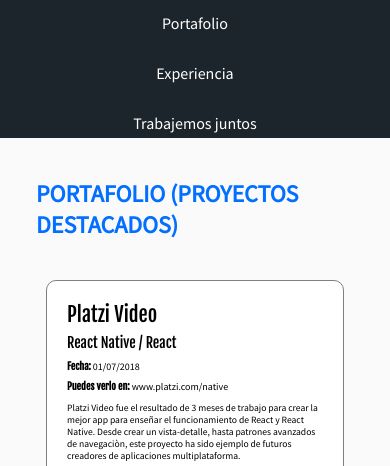
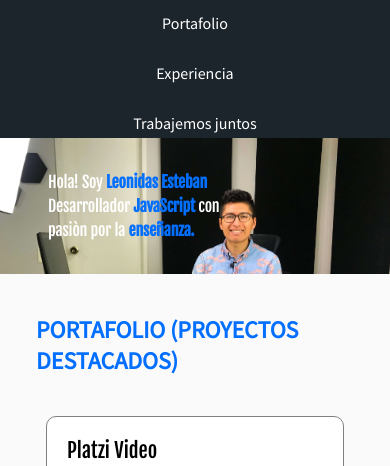
Before and after one commit to gustavo-arana/platzi-responsive-desing, a plain HTML site: page index.html in a window 390 px wide. Shown: the part 66-532 px from the top of the page. Drawn offline with Linux system fonts and the light colour scheme.

Commit message:
Hero - Responsive Completed

```diff
--- a/css/media.css
+++ b/css/media.css
@@ -1,6 +1,28 @@
 @media screen and (max-width: 1024px){
     .container {
         padding: 0 1em;
+    }
+
+    .hero {
+        height: auto;
+        position: relative;
+        overflow: hidden;
+        padding: 2em;
+    }
+
+    .hero h1{
+        font-size: 2em;
+        z-index: 2;
+    }
+
+    .hero-image {
+        position: absolute;
+        z-index: 1;
+        left:0;
+        right:0;
+        top: 0;
+        bottom: 0;
+        width: 100%;
     }
 }
 
@@ -86,6 +108,11 @@
 }
 
 @media screen and (max-width: 480px){
+    .hero h1{
+        font-size: 1em;
+        z-index: 2;
+    }
+
     .project-details {
         width: auto;
         font-size: 12px;
@@ -113,5 +140,13 @@
 }
 
 @media screen and (max-width: 320px){
+    .hero {
+        padding: 2em 1em;
+    }
 
+    .hero h1{
+        font-size: 1.2em;
+        z-index: 2;
+        background: rgba(0,0,0,.5);
+    }
 }
--- a/index.html
+++ b/index.html
@@ -33,7 +33,7 @@
     </div>
   </header>
 
-  <!--   <section class="hero">
+  <section class="hero">
     <div class="container">
       <h1>
         Hola! Soy <strong>Leonidas Esteban</strong> <br> Desarrollador <strong> JavaScript </strong> con <br> pasiòn por
@@ -41,7 +41,7 @@
       </h1>
       <img class="hero-image" src="images/hero.jpg" alt="imagen principal del sitio">
     </div>
-  </section> -->
+  </section>
 
   <section class="portfolio" id="portafolio">
     <div class="container">
@@ -154,7 +154,7 @@
         <p>Curso de Desarrollo Web On Line 2018 <img class="footer-logo" src="./images/platzi.png" alt="platzi"> </p>
       </div>
       <div>
-        <p>Desing with <3 by <a href="https://twitter.com/thespianartist">@thespianartist</a> </p>
+        <p>Desing with 3 by <a href="https://twitter.com/thespianartist">@thespianartist</a> </p>
       </div>
     </div>
   </footer>
```
